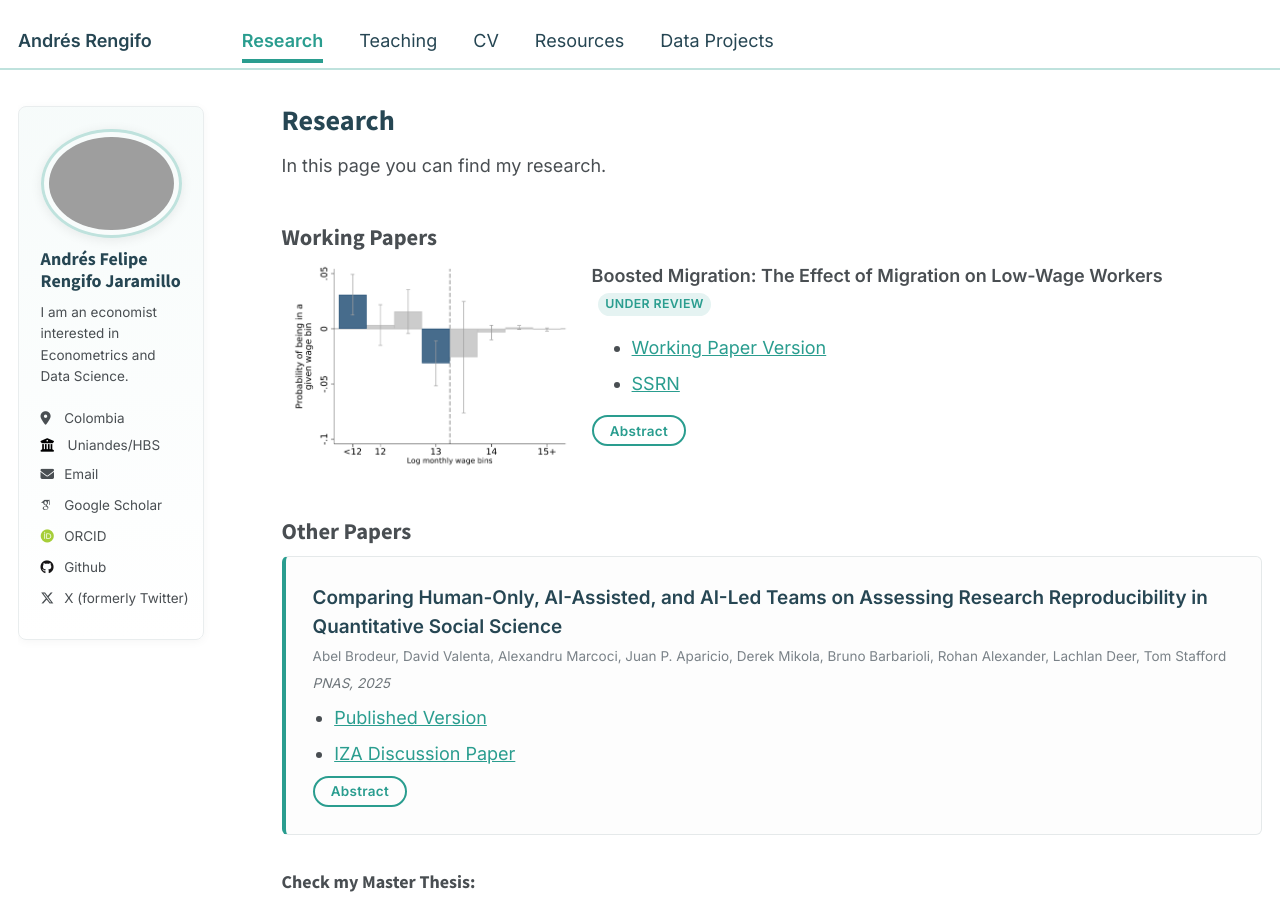
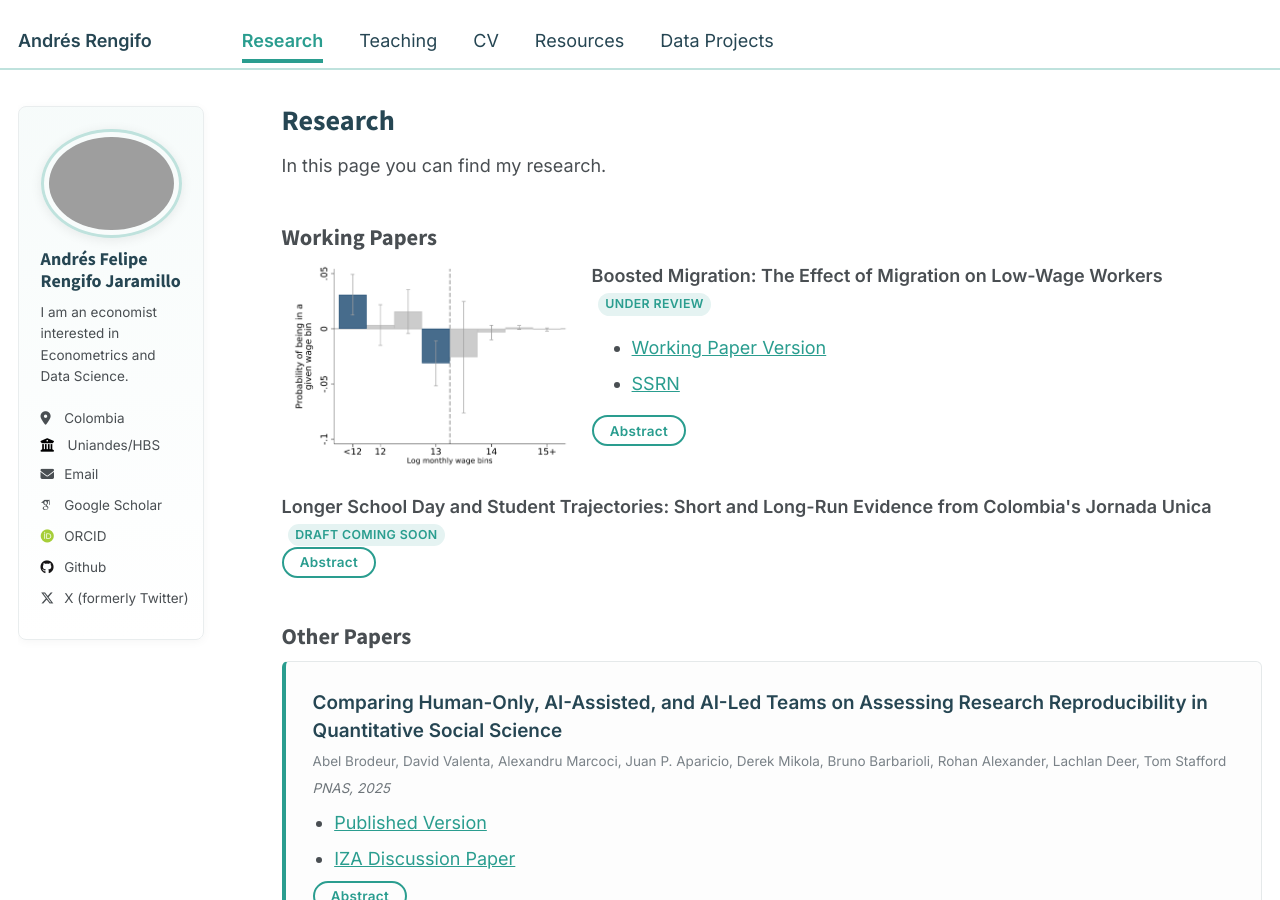
Before and after one commit to RengifoAndres/RengifoAndres.github.io, a Jekyll site: the page built from _pages/Research.md, in a window 1280 px wide and 900 px high. Built offline with Jekyll 4.4.1, drawn with Linux system fonts in a browser that asks for light colours; some web fonts are replaced.

Commit message:
Add Jornada Unica draft paper to Working Papers section
Add "Longer School Day and Student Trajectories: Short and Long-Run
Evidence from Colombia's Jornada Unica" with Draft Coming Soon status
and toggleable abstract.

Co-Authored-By: Claude Opus 4.6 <noreply@anthropic.com>

```diff
--- a/_pages/Research.md
+++ b/_pages/Research.md
@@ -48,6 +48,22 @@ A placebo group with low predicted exposure, but subject to the same local labor
 </div>
 
 
+<div style="display: flex; align-items: flex-start; margin-bottom: 20px;">
+  <div>
+    <strong>Longer School Day and Student Trajectories: Short and Long-Run Evidence from Colombia's Jornada Unica</strong> <span class="paper-status">Draft Coming Soon</span><br>
+    <!-- Button to toggle abstract -->
+    <button class="toggle-button" onclick="toggleAbstract(this, 'abstract3')">Abstract</button>
+
+    <!-- Abstract content -->
+    <div id="abstract3" class="abstract-content" style="display: none;">
+      <p>
+We study Colombia's Jornada Unica (JU), a reform that converts public schools from half-day shifts to a single full day, exploiting its staggered roll-out across schools between 2015 and 2019. Using an event-study design, we estimate the effect of adopting JU on (i) Saber 11 exit-exam scores in the short run and (ii) higher-education outcomes in the long run. We find small but positive and statistically significant effects on test scores across subjects. These gains are driven by an increase in the share of students in the upper tail of the score distribution and a corresponding decrease in the lower tail. The improvement in scores does not translate into higher overall enrollment in tertiary education; instead, it lowers the probability of enrolling in a technological program. The results are robust to using never-treated rather than not-yet-treated schools as the comparison group.
+</p>
+    </div>
+  </div>
+</div>
+
+
 ## Other Papers
 
 <div class="research-card">
```
